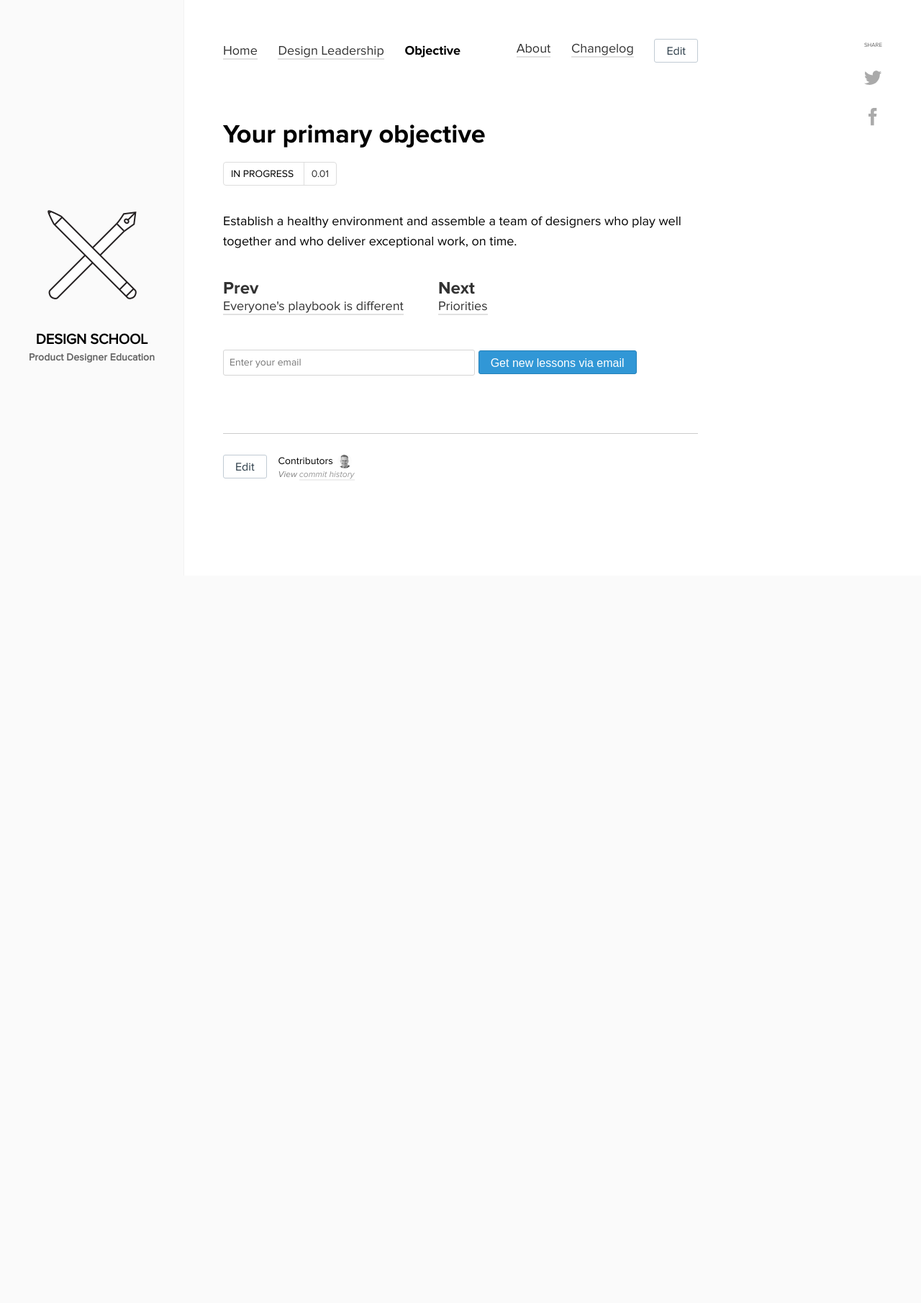
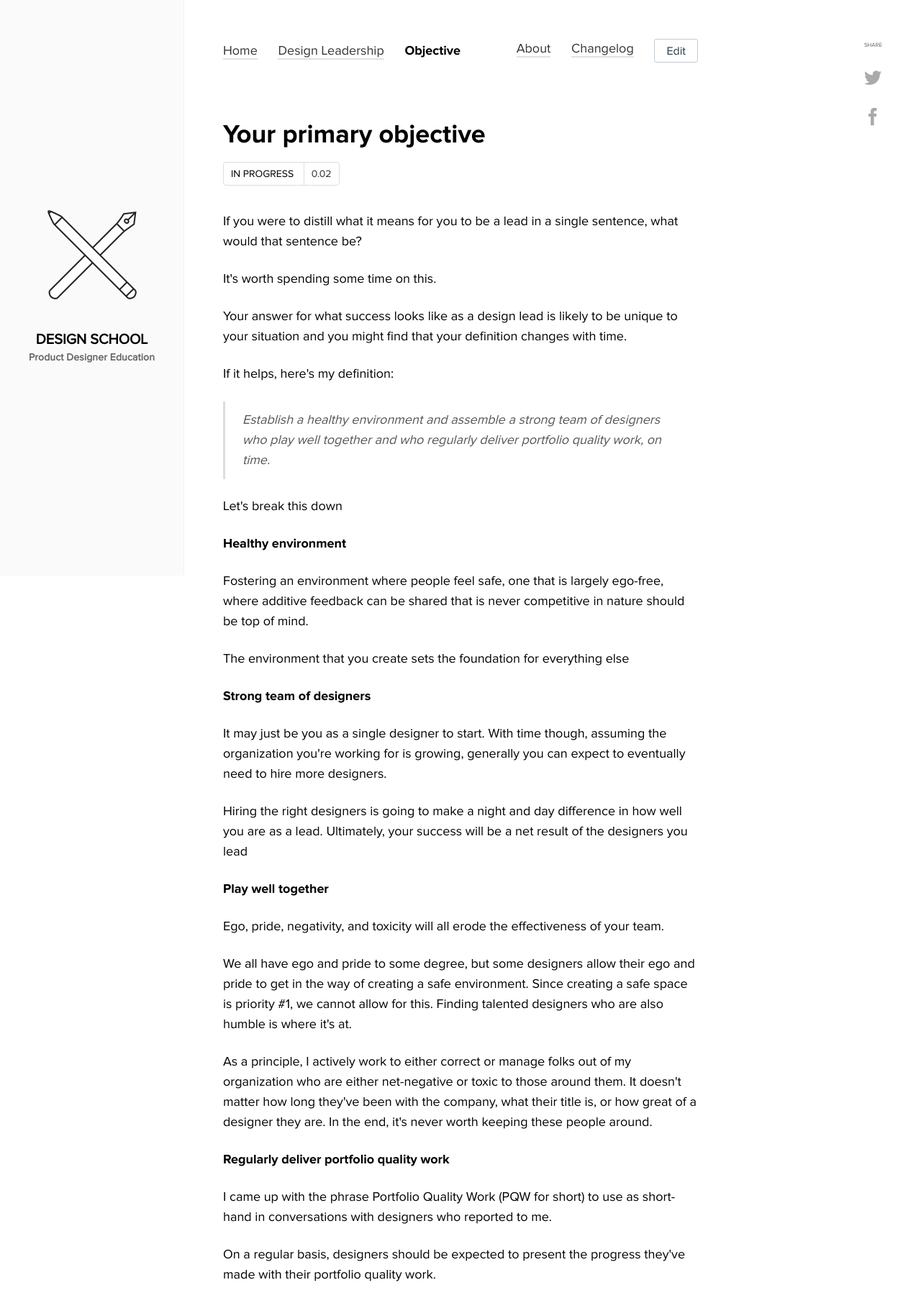
Before and after one commit to davemart-in/designschool, a PHP site: page /leadership/objective/index.php in a window 1280 px wide. Shown: the top 1811 px of the page at 72% size. Before the commit the page ends 666 px from the top, so only its background shows below. Run offline with PHP 8.4, Linux system fonts and the light colour scheme.

Commit message:
Added draft of primary objective lesson

```diff
--- a/data/courses.php
+++ b/data/courses.php
@@ -110,14 +110,14 @@ $data["leadership"] = [
 		"section"=>"intro",
 		"status"=>"draft",
 		"title"=>"Everyone's playbook is different",
-		"version"=>"0.01"
+		"version"=>"0.02"
 	],
 	"objective"=>[
 		"href"=>"/objective/",
 		"section"=>"intro",
-		"status"=>"progress",
+		"status"=>"draft",
 		"title"=>"Your primary objective",
-		"version"=>"0.01"
+		"version"=>"0.02"
 	],
 	"priorities"=>[
 		"href"=>"/priorities/",
--- a/ds.css
+++ b/ds.css
@@ -31,6 +31,14 @@ a:hover, a:active {
 }
 article {
 	margin-bottom: 36px;
+}
+blockquote {
+	border-left: 3px solid #ddd;
+	color: #555;
+	font-style: italic;
+	line-height: 28px;
+	margin-bottom: 24px;
+	padding: 12px 24px;
 }
 body {
 	font-family: 'proxima_novaregular', sans-serif;
--- a/leadership/objective/index.php
+++ b/leadership/objective/index.php
@@ -28,7 +28,28 @@
 				include $_SERVER['DOCUMENT_ROOT'] . '/_progress.php';
 				?>
 			</hgroup>
-			<p>Establish a healthy environment and assemble a team of designers who play well together and who deliver exceptional work, on time.</p>
+			<p>If you were to distill what it means for you to be a lead in a single sentence, what would that sentence be?</p>
+			<p>It's worth spending some time on this.<p>
+			<p>Your answer for what success looks like as a design lead is likely to be unique to your situation and you might find that your definition changes with time.</p>
+			<p>If it helps, here's my definition:</p>
+			<blockquote>Establish a healthy environment and assemble a strong team of designers who play well together and who regularly deliver portfolio quality work, on time.</blockquote>
+			<p>Let's break this down</p>
+			<p><strong>Healthy environment</strong></p>
+			<p>Fostering an environment where people feel safe, one that is largely ego-free, where additive feedback can be shared that is never competitive in nature should be top of mind.</p>
+			<p>The environment that you create sets the foundation for everything else</p>
+			<p><strong>Strong team of designers</strong></p>
+			<p>It may just be you as a single designer to start. With time though, assuming the organization you're working for is growing, generally you can expect to eventually need to hire more designers.</p>
+			<p>Hiring the right designers is going to make a night and day difference in how well you are as a lead. Ultimately, your success will be a net result of the designers you lead</p>
+			<p><strong>Play well together</strong></p>
+			<p>Ego, pride, negativity, and toxicity will all erode the effectiveness of your team.</p>
+			<p>We all have ego and pride to some degree, but some designers allow their ego and pride to get in the way of creating a safe environment. Since creating a safe space is priority #1, we cannot allow for this. Finding talented designers who are also humble is where it's at.</p>
+			<p>As a principle, I actively work to either correct or manage folks out of my organization who are either net-negative or toxic to those around them. It doesn't matter how long they've been with the company, what their title is, or how great of a designer they are. In the end, it's never worth keeping these people around.</p>
+			<p><strong>Regularly deliver portfolio quality work</strong></p>
+			<p>I came up with the phrase Portfolio Quality Work (PQW for short) to use as short-hand in conversations with designers who reported to me.</p>
+			<p>On a regular basis, designers should be expected to present the progress they've made with their portfolio quality work.</p>
+			<p>This does a couple of things. First it helps the designer assemble a portfolio of the best work that they completed while working with you. This portfolio can help express their value both internally as well as externally when they decide to move on. The second benefit is that by setting a clear expectation around producing PQW, the product you're designing will naturally be more polished.</p>
+			<p><strong>On time</strong></p>
+			<p>Design plays a critical role in software development. When your team commits to delivering something on a specific date, you should do everything within your power to meet that commitment. Much of the work that a design team does is front loaded at the beginning of projects. When design doesn't meet their commitments, everything else in the project slips. In software development all time lines are basically just guesses. That said, when you do commit to something, you should do your very best to deliver your work on time.</p>
 		</article>
 		<?php
 		include $_SERVER['DOCUMENT_ROOT'] . '/_nextprev.php';
```
Also changed, not shown: changelog/index.php (+9 -0 lines).
